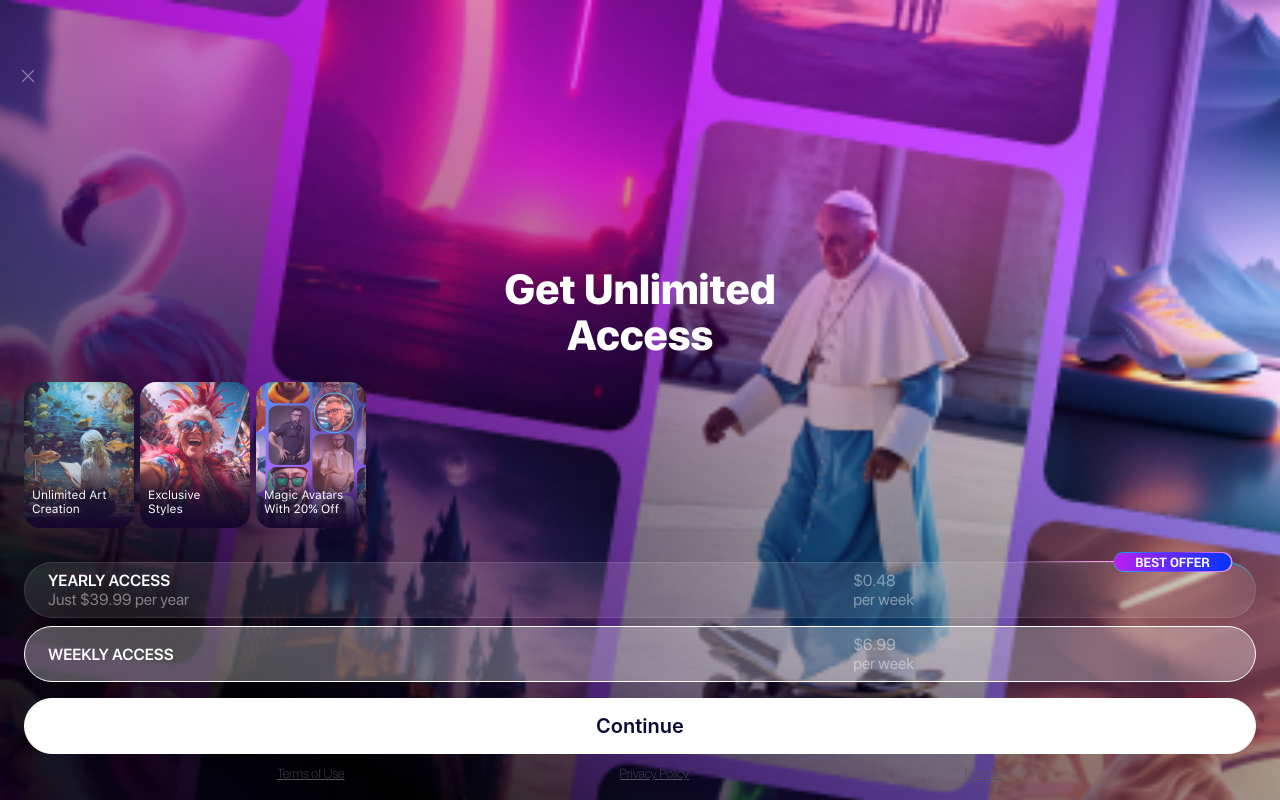
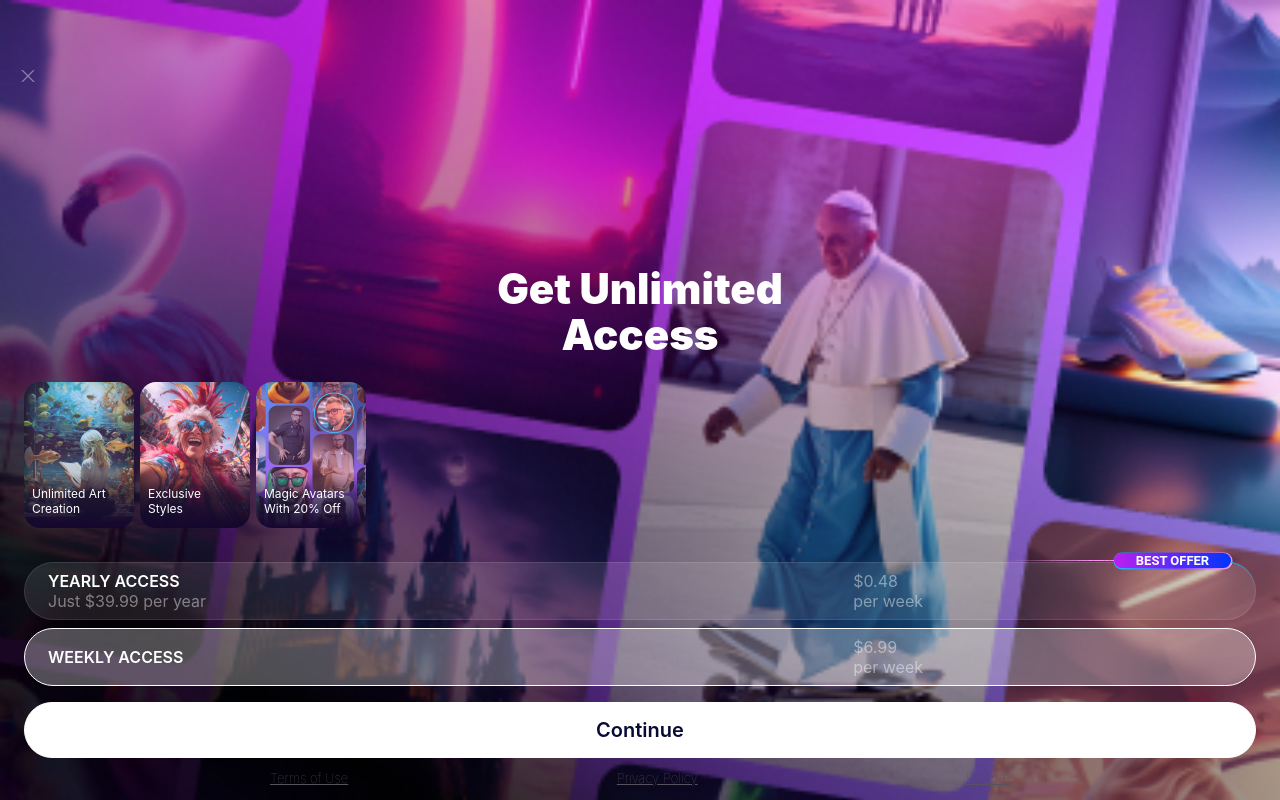
Before and after one commit to kabanproff/aiby, a plain HTML site: page index.html in a window 1280 px wide. Drawn offline with Linux system fonts and the light colour scheme; a web font is replaced by a local one.

Commit message:
fix fonts

```diff
--- a/index.html
+++ b/index.html
@@ -4,64 +4,6 @@
   <meta charset="UTF-8">
   <meta name="viewport" content="width=device-width, initial-scale=1.0, maximum-scale=1.0, user-scalable=no, viewport-fit=cover">
   <title>Promo Banner</title>
-  <style>
-    @font-face {
-      font-family: 'SF Pro Display';
-      src: url('src/fonts/SF-Pro-Display-Regular.otf') format('opentype');
-      font-weight: 400;
-      font-style: normal;
-      font-display: swap;
-    }
-
-    @font-face {
-      font-family: 'SF Pro Heavy';
-      src: url('src/fonts/SF-Pro-Display-Heavy.otf') format('opentype');
-      font-weight: 900;
-      font-style: normal;
-      font-display: swap;
-    }
-
-    @font-face {
-      font-family: 'SF Pro Text';
-      src: url('src/fonts/SFProText-Regular.ttf') format('truetype');
-      font-weight: 400;
-      font-style: normal;
-      font-display: swap;
-    }
-
-    @font-face {
-      font-family: 'Roboto';
-      src: url('src/fonts/Roboto-Bold.ttf') format('truetype');
-      font-weight: 700;
-      font-style: normal;
-      font-display: swap;
-    }
-
-    @font-face {
-      font-family: 'SF Pro Display';
-      src: url('src/fonts/SF-Pro-Display-Thin.otf') format('opentype');
-      font-weight: 100;
-      font-style: normal;
-      font-display: swap;
-    }
-
-    @font-face {
-      font-family: 'SF Pro Display';
-      src: url('src/fonts/SF-Pro-Display-Semibold.otf') format('opentype');
-      font-weight: 600;
-      font-style: normal;
-      font-display: swap;
-    }
-
-    @font-face {
-      font-family: 'SF Pro Text';
-      src: url('src/fonts/SFProText-Semibold.ttf') format('truetype');
-      font-weight: 600;
-      font-style: normal;
-      font-display: swap;
-    }
-  </style>
-
   <style>
     * {
       box-sizing: border-box;
@@ -136,11 +78,10 @@
       --footer-link-fz: 13px;
 
       color: var(--color-light);
-      font-family: -apple-system, BlinkMacSystemFont, "SF Pro", "SF Pro Heavy", "SF Pro Display", "SF Pro Text", sans-serif;
+      font-family: -apple-system, BlinkMacSystemFont, "SF Pro", sans-serif;
     }
 
     .btn {
-      font-family: "SF Pro Text";
       font-weight: 600;
       display: flex;
       align-items: center;
@@ -244,7 +185,6 @@
     }
 
     .modal__title {
-      font-family: "SF Pro Heavy";
       font-size: var(--title-fz);
       font-weight: 900;
       line-height: var(--title-lh);
@@ -287,13 +227,11 @@
     }
 
     .toolbar__title {
-      font-family: "SF Pro Text";
       font-weight: 400;
       position: relative;
     }
 
     .offer {
-      font-family: "SF Pro Display";
       font-weight: 400;
       justify-content: space-between;
       font-size: var(--offer-fz);
@@ -312,7 +250,6 @@
     }
 
     .offer__title {
-      font-family: "SF Pro Display";
       text-transform: uppercase;
       font-weight: 600;
       color: var(--color-light);
@@ -325,7 +262,7 @@
     }
 
     .offer__label {
-      font-family: Roboto;
+      font-family: Roboto, sans-serif;
       text-transform: uppercase;
       position: absolute;
       color: var(--color-light);
@@ -401,7 +338,6 @@
     }
 
     .footer__link {
-      font-family: "SF Pro Display";
       font-weight: 100;
       font-size: var(--footer-link-fz);
       color: #55535e;
```
